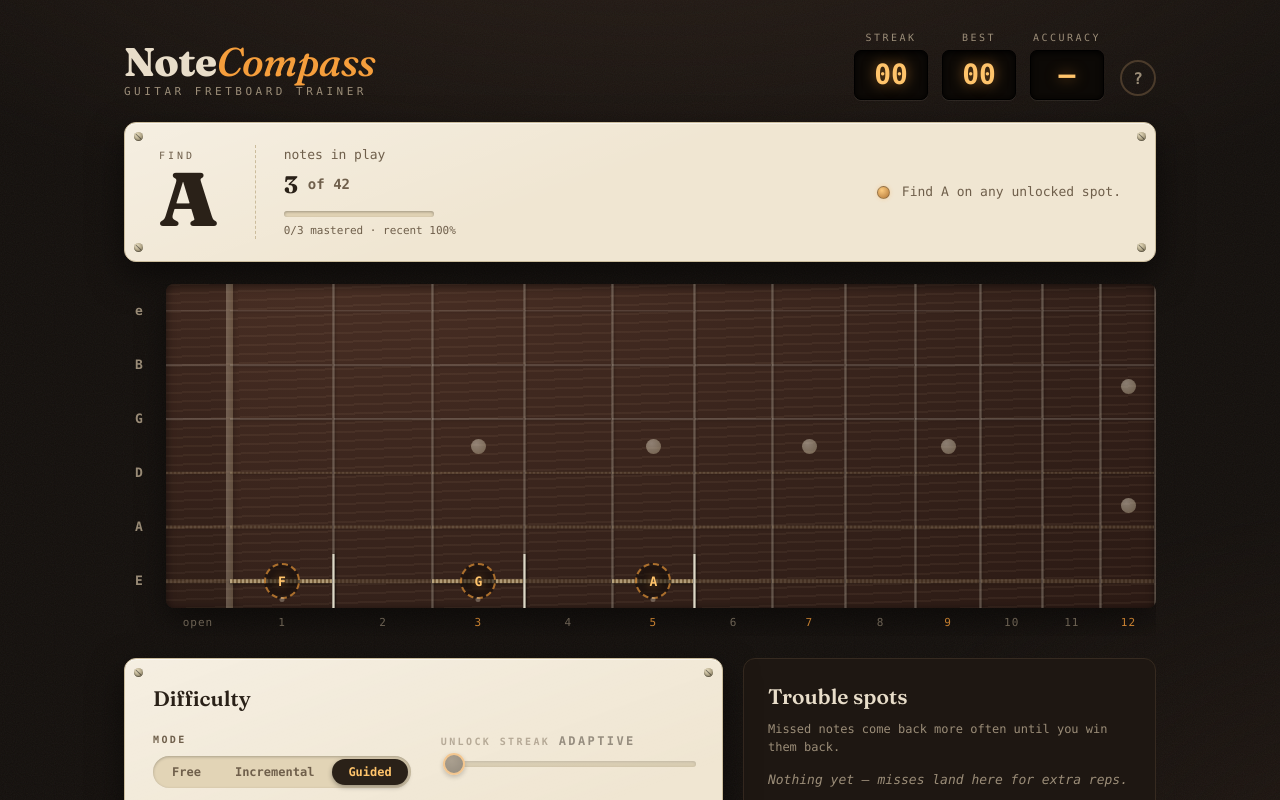
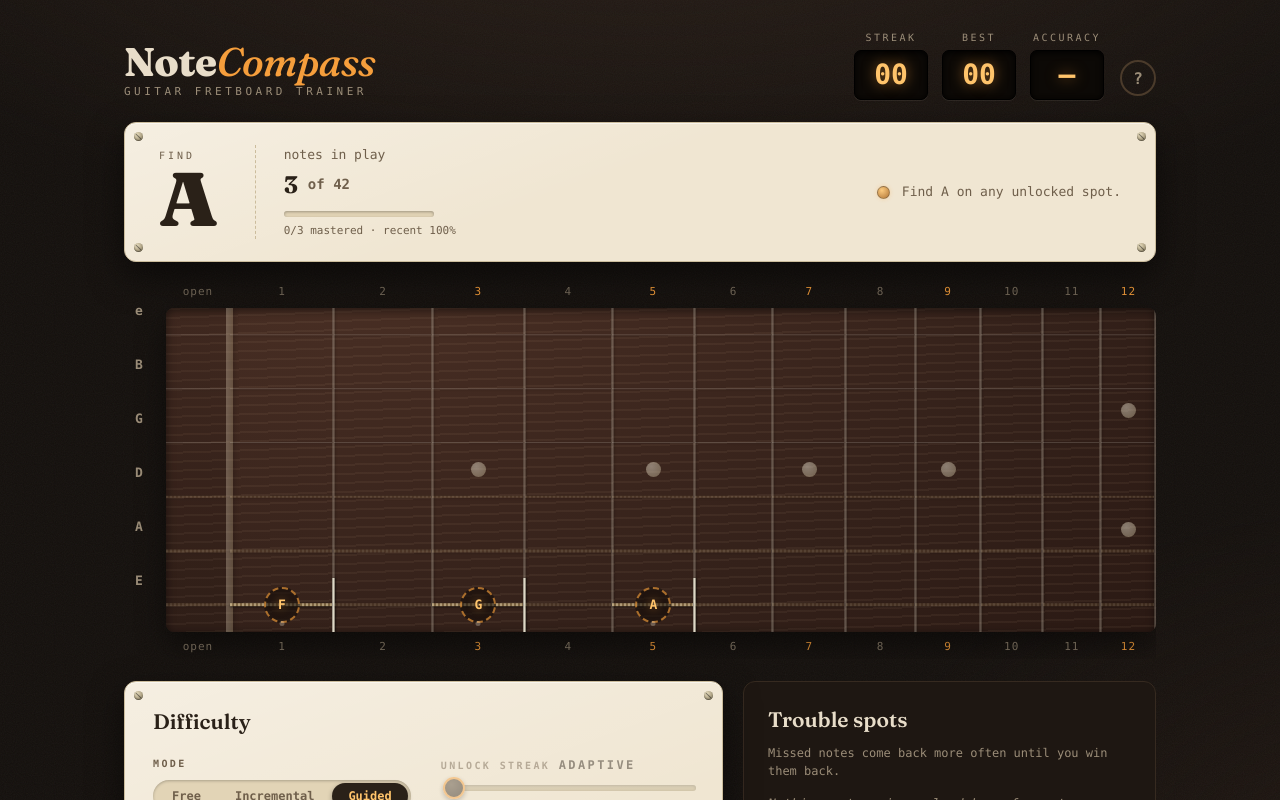
Before and after one commit to AbhinavDwarapu/note-compass, a React (Vite) app: page / in a window 1280 px wide. Shown: the top 800 px of the page. Built offline with nearby package versions, Linux system fonts and the light colour scheme; a web font is replaced by a local one.

Commit message:
add another set of fret numbers to top of fretboard

```diff
--- a/src/App.css
+++ b/src/App.css
@@ -592,6 +592,11 @@
   margin-top: 7px;
 }
 
+.fret-numbers-top {
+  margin-top: 0;
+  margin-bottom: 7px;
+}
+
 .fret-numbers span {
   text-align: center;
   font-size: 11px;
--- a/src/App.tsx
+++ b/src/App.tsx
@@ -215,6 +215,18 @@
         ))}
       </div>
       <div className="neck">
+        <div className="fret-numbers fret-numbers-top" style={{ gridTemplateColumns }}>
+          {columnFrets.map((fret) => (
+            <span
+              key={fret}
+              className={
+                [...INLAY_FRETS, 12].includes(fret) ? "marked" : undefined
+              }
+            >
+              {fret === 0 ? "open" : fret}
+            </span>
+          ))}
+        </div>
         <div className="wood" style={{ gridTemplateColumns }}>
           {rowStrings.map((stringIndex) =>
             columnFrets.map((fret) => {
```
